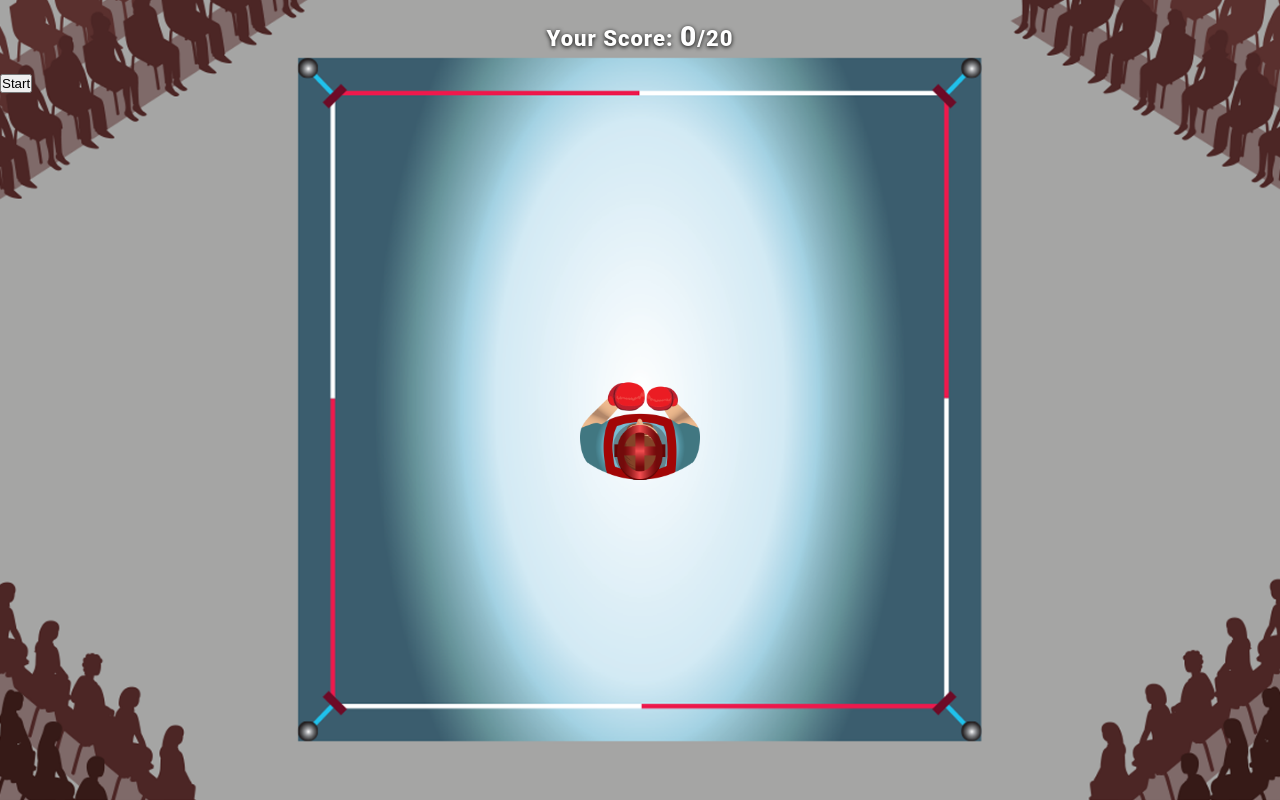
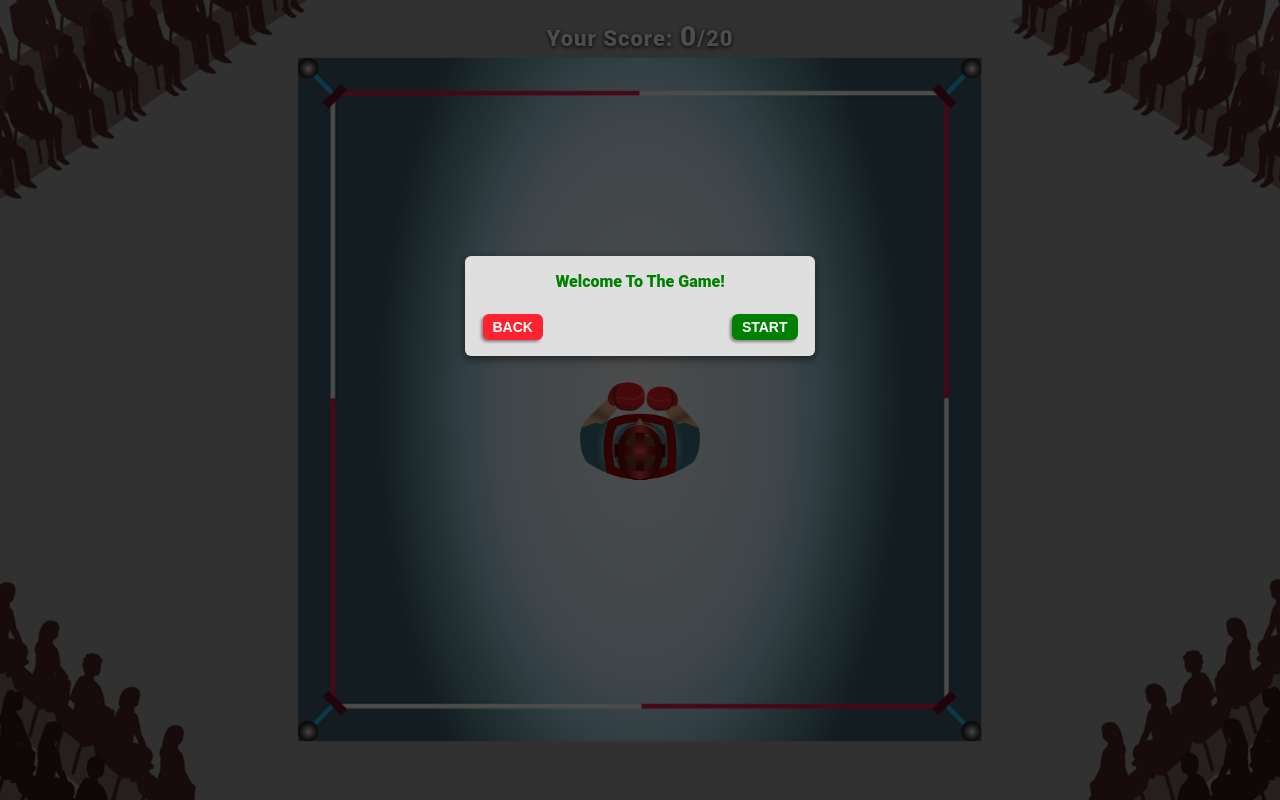
Before and after one commit to F-Naddaf/GYMIX, a Nuxt app in the folder client/: page /games/boxing in a window 1280 px wide. Both pictures are taken after a click on the button 850 px from the left and 268 px from the top of the page. Built offline with nearby package versions, Linux system fonts and the light colour scheme.

Commit message:
Adding game message to the boxing game

```diff
--- a/client/pages/games/boxing.vue
+++ b/client/pages/games/boxing.vue
@@ -15,14 +15,20 @@
         @close-instruction="closeInstruction"
       />
     </div>
+    <div class="instruction-container" v-if="startGamePopUp">
+      <GameMessage
+        :showStartButton="showStartButton"
+        :showRetryButton="showRetryButton"
+        :showAgainButton="showAgainButton"
+        @go-back="closeInstruction"
+        @start-game="startGame"
+      />
+    </div>
     <div class="score-container">
       <p>
         Your Score: <span>{{ score }}</span
         >/20
       </p>
-    </div>
-    <div class="btn-container" id="lose">
-      <button id="startButton" @click="startGame">Start</button>
     </div>
     <div class="main-container" ref="mainContainer">
       <div class="boxing-avatar-container" ref="avatar">
@@ -122,12 +128,20 @@ const avatar = ref(null);
 const mainContainer = ref(null);
 const punchRight = ref(false);
 const punchleft = ref(false);
+const startGamePopUp = ref(false);
+const showStartButton = ref(false);
+const showRetryButton = ref(false);
+const showAgainButton = ref(false);
 
 const closeInstruction = () => {
   instruction.value = false;
+  startGamePopUp.value = true;
+  showStartButton.value = true;
 };
 
 const startGame = () => {
+  startGamePopUp.value = false;
+  showStartButton.value = false;
   paused.value = false;
   playAnimation.value = true;
 
```
Also changed, not shown: client/pages/games/index.vue (+0 -10 lines).
